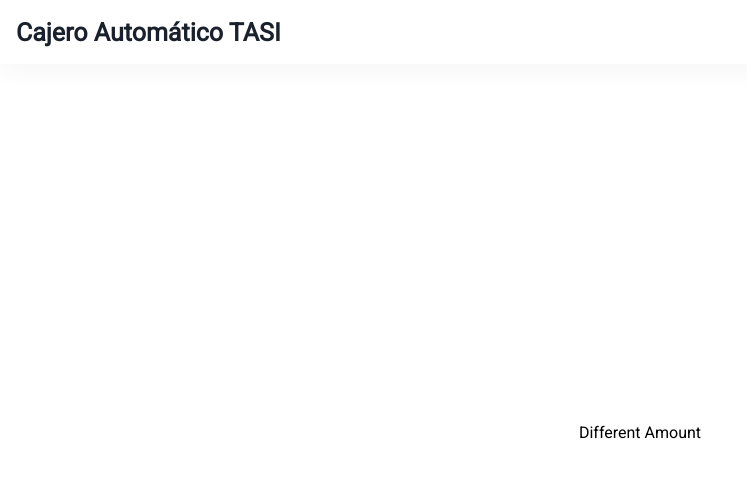
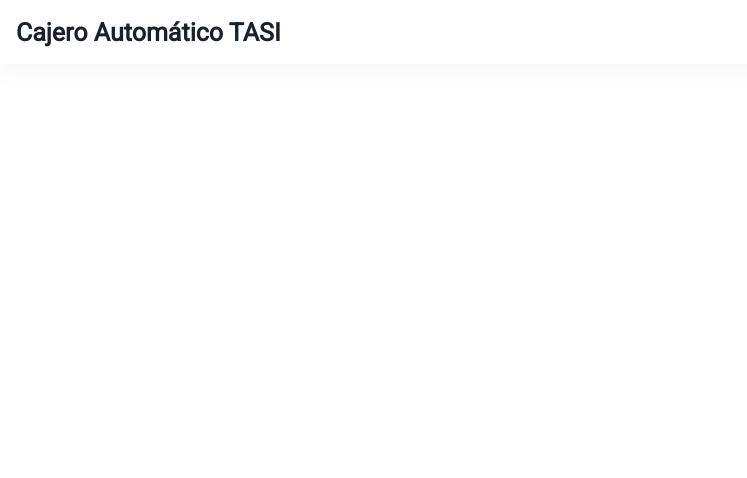
Before and after one commit to fcastrogarcia/tasi, a Next.js app: page /extraction/different-amount in a window 1280 px wide. Shown: the top 478 px of the page, without its empty margins (0-747 px from the left). Built offline with nearby package versions, Linux system fonts and the light colour scheme; sample sign-in values are in the browser's storage.

Commit message:
Add different-amount boilerplate view

```diff
--- /dev/null
+++ b/components/DifferentAmount/DifferentAmount.js
@@ -0,0 +1,15 @@
+import { shape } from "prop-types";
+
+const DifferentAmount = ({ user }) => {
+  return <div />;
+};
+
+export default DifferentAmount;
+
+DifferentAmount.propTypes = {
+  user: shape({}),
+};
+
+DifferentAmount.defaultProps = {
+  user: {},
+};
--- a/pages/extraction/different-amount.js
+++ b/pages/extraction/different-amount.js
@@ -1,10 +1,12 @@
 import Layout from "components/Layout";
 import useCheckUser from "hooks/useCheckUser";
+import DifferentAmount from "components/DifferentAmount";
 
 const DifferentAmountPage = () => {
+  const { user } = useCheckUser();
   return (
     <Layout>
-      <div>Different Amount</div>
+      <DifferentAmount user={user} />
     </Layout>
   );
 };
```
Also changed, not shown: components/DifferentAmount/DifferentAmount.module.scss (added).
